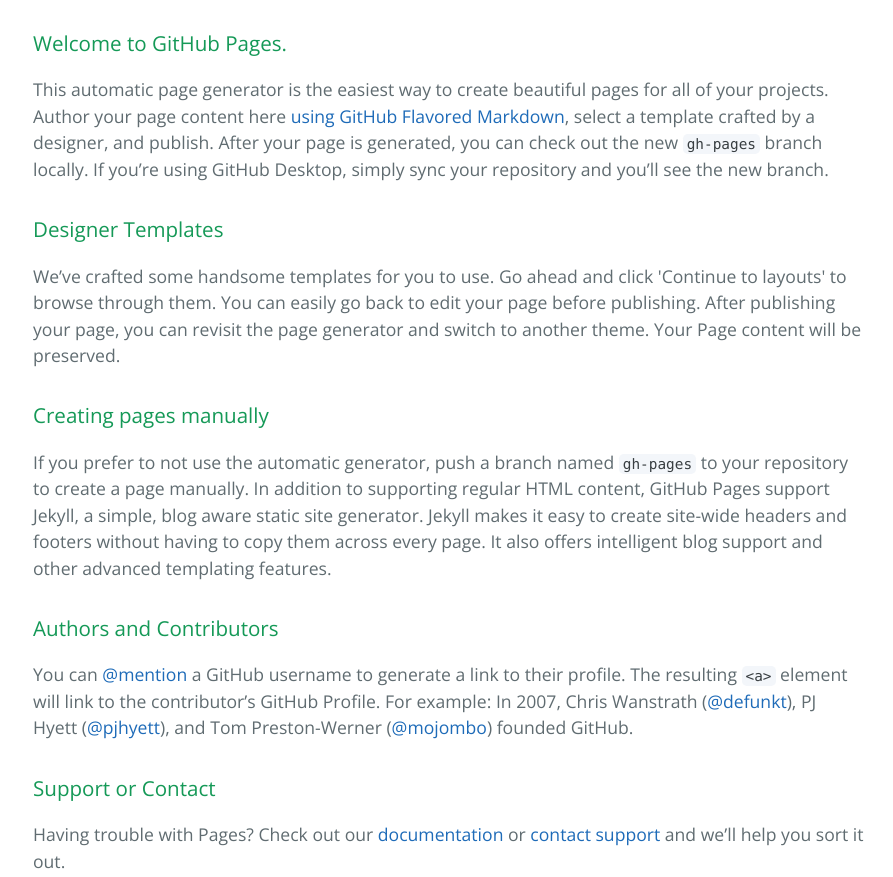
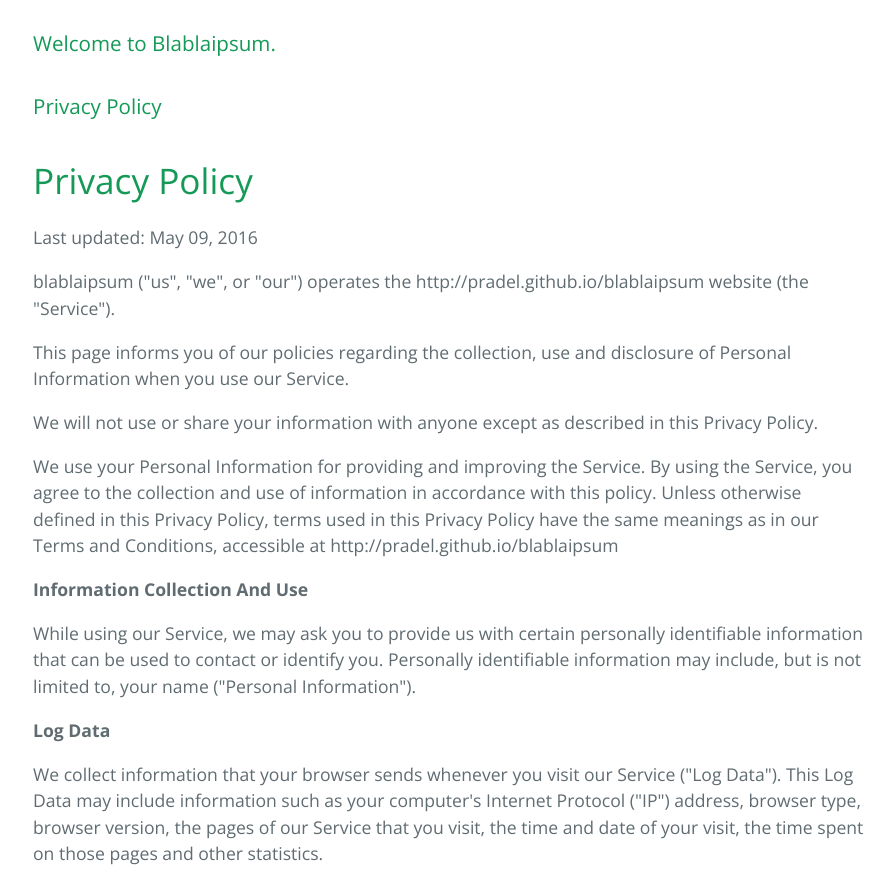
Before and after one commit to pradel/blablaipsum, a plain HTML site: page index.html in a window 1280 px wide. Shown: the part 340-1217 px from the top of the page, without its empty margins (191-1084 px from the left). Drawn offline with nearby package versions, Linux system fonts and the light colour scheme.

```diff
--- a/index.html
+++ b/index.html
@@ -20,29 +20,7 @@
 
     <section class="main-content">
       <h3>
-<a id="welcome-to-github-pages" class="anchor" href="#welcome-to-github-pages" aria-hidden="true"><span aria-hidden="true" class="octicon octicon-link"></span></a>Welcome to GitHub Pages.</h3>
-
-<p>This automatic page generator is the easiest way to create beautiful pages for all of your projects. Author your page content here <a href="https://guides.github.com/features/mastering-markdown/">using GitHub Flavored Markdown</a>, select a template crafted by a designer, and publish. After your page is generated, you can check out the new <code>gh-pages</code> branch locally. If you’re using GitHub Desktop, simply sync your repository and you’ll see the new branch.</p>
-
-<h3>
-<a id="designer-templates" class="anchor" href="#designer-templates" aria-hidden="true"><span aria-hidden="true" class="octicon octicon-link"></span></a>Designer Templates</h3>
-
-<p>We’ve crafted some handsome templates for you to use. Go ahead and click 'Continue to layouts' to browse through them. You can easily go back to edit your page before publishing. After publishing your page, you can revisit the page generator and switch to another theme. Your Page content will be preserved.</p>
-
-<h3>
-<a id="creating-pages-manually" class="anchor" href="#creating-pages-manually" aria-hidden="true"><span aria-hidden="true" class="octicon octicon-link"></span></a>Creating pages manually</h3>
-
-<p>If you prefer to not use the automatic generator, push a branch named <code>gh-pages</code> to your repository to create a page manually. In addition to supporting regular HTML content, GitHub Pages support Jekyll, a simple, blog aware static site generator. Jekyll makes it easy to create site-wide headers and footers without having to copy them across every page. It also offers intelligent blog support and other advanced templating features.</p>
-
-<h3>
-<a id="authors-and-contributors" class="anchor" href="#authors-and-contributors" aria-hidden="true"><span aria-hidden="true" class="octicon octicon-link"></span></a>Authors and Contributors</h3>
-
-<p>You can <a href="https://help.github.com/articles/basic-writing-and-formatting-syntax/#mentioning-users-and-teams" class="user-mention">@mention</a> a GitHub username to generate a link to their profile. The resulting <code>&lt;a&gt;</code> element will link to the contributor’s GitHub Profile. For example: In 2007, Chris Wanstrath (<a href="https://github.com/defunkt" class="user-mention">@defunkt</a>), PJ Hyett (<a href="https://github.com/pjhyett" class="user-mention">@pjhyett</a>), and Tom Preston-Werner (<a href="https://github.com/mojombo" class="user-mention">@mojombo</a>) founded GitHub.</p>
-
-<h3>
-<a id="support-or-contact" class="anchor" href="#support-or-contact" aria-hidden="true"><span aria-hidden="true" class="octicon octicon-link"></span></a>Support or Contact</h3>
-
-<p>Having trouble with Pages? Check out our <a href="https://help.github.com/pages">documentation</a> or <a href="https://github.com/contact">contact support</a> and we’ll help you sort it out.</p>
+<a id="welcome-to-blablaipsum" class="anchor" href="#welcome-to-blablaipsum" aria-hidden="true"><span aria-hidden="true" class="octicon octicon-link"></span></a>Welcome to Blablaipsum.</h3>
 
 <h3>
 <a id="privacy-policy" class="anchor" href="#privacy-policy" aria-hidden="true"><span aria-hidden="true" class="octicon octicon-link"></span></a>Privacy Policy</h3>
```
Also changed, not shown: params.json (+1 -1 lines).
